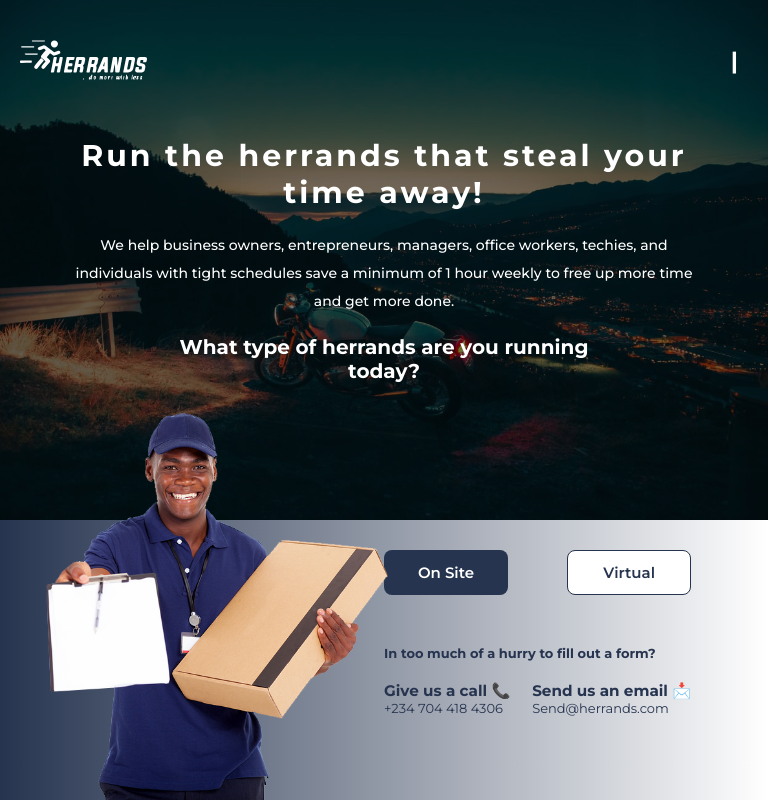
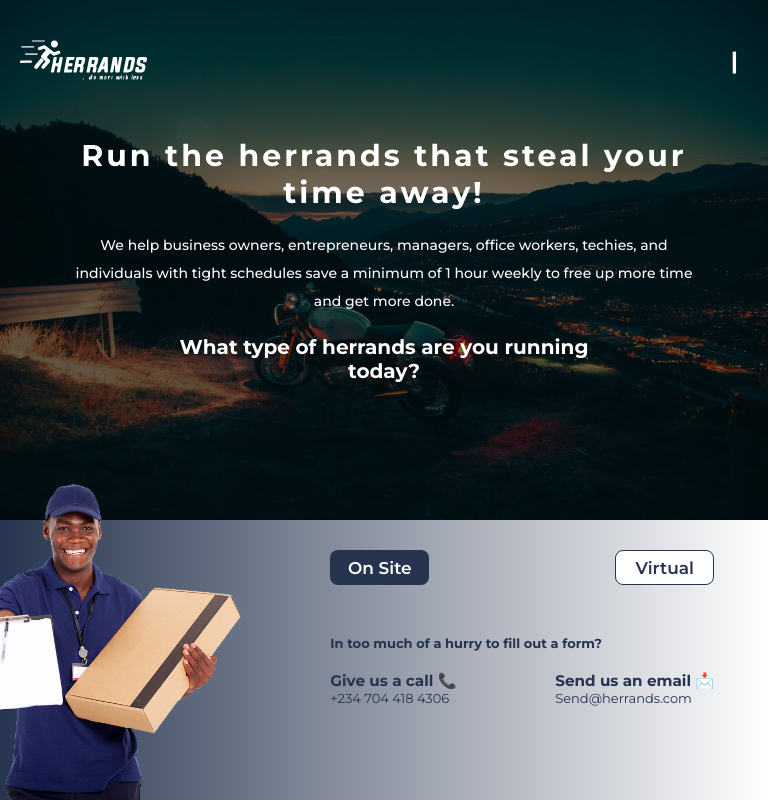
Before and after one commit to teslasdev/herrands, a React (Create React App) app: page / in a window 768 px wide. Built offline with nearby package versions, Linux system fonts and the light colour scheme.

Commit message:
Responsive tablet

```diff
--- a/src/Components/Body.css
+++ b/src/Components/Body.css
@@ -3,7 +3,7 @@
     position: relative;
 }
 .hrd-bg {
-    height: 65%;
+    min-height: 65%;
     display: flex;
     justify-content: center;
     flex-direction: column;
@@ -27,7 +27,7 @@
 
 .hrd-3iiks {
     width: 100%;
-    height: 35%;
+    min-height: 35%;
     background-image: linear-gradient(to right,#26344f
     ,#fff);
     position: relative;
--- a/src/Responsive/Mobile.css
+++ b/src/Responsive/Mobile.css
@@ -1,4 +1,4 @@
-@media (min-width: 290px) and (max-width:699px) {
+@media (min-width: 250px) and (max-width:599px) {
     .hrd-header {
         flex-direction: column;
 
@@ -48,7 +48,7 @@
     .hrd-person {
         position: absolute;
         bottom: 30%;
-        height: 155px;
+        height: 160px;
         left: 50%;
         transform: translateX(-50%);
         z-index: 4;
@@ -78,7 +78,8 @@
 
 }
 
-@media (min-width: 700px) and (max-width:1200px) {
+
+@media (min-width: 600px) and (max-width:900px) {
     .hrd-sbhJ {
         font-size: 2rem;
         margin-right: 1rem;
@@ -106,9 +107,9 @@
     }
     .hrd-dsosl {
         gap: 20px;
-        width: 40%;
+        width: 50%;
         position: absolute;
-        right: 10%;
+        right: 7%;
     }
 
     .hrd-secondary-mobile
@@ -116,12 +117,12 @@
         font-size: 13px !important;
     }
     .hrd-person {
-        height: 387px;
+        height: 316px;
+        left: -5%;
     }
 
     .hrd-btn {
-        width: 124px;
-        height: 45px;
-        font-size: 15px;
+        width: 99px;
+        height: 35px;
     }
 }
```
